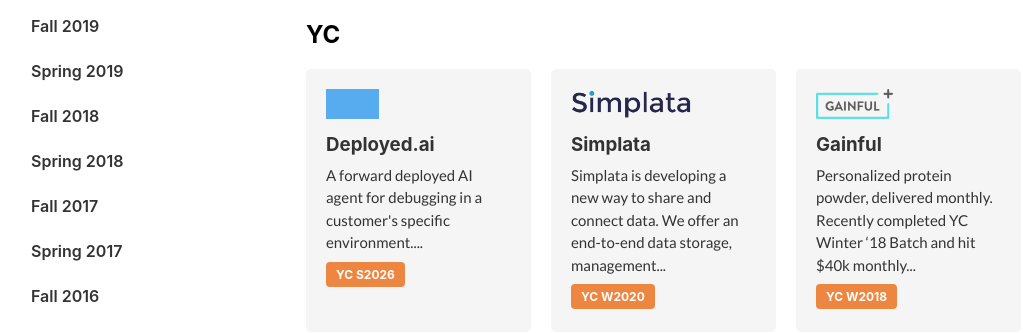
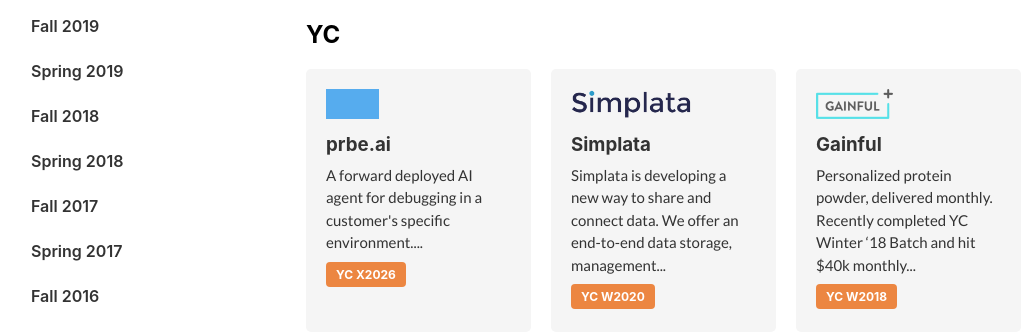
Before and after one commit to Free-Ventures-Cal/website, a React (Create React App) app: page /portfolio in a window 1280 px wide. Shown: the part 980-1313 px from the top of the page, without its empty margins (119-1142 px from the left). Built offline with nearby package versions, Linux system fonts and the light colour scheme.

Commit message:
new humanbased logo, prbe.ai renaming.

```diff
--- a/src/content/portfolio.js
+++ b/src/content/portfolio.js
@@ -64,8 +64,8 @@ import glauconovalabs from "./../assets/portfolio/batches/fall_25/glauconovalabs
 import solace from "./../assets/portfolio/batches/fall_25/solace.jpg";
 import centralcoms from "./../assets/portfolio/batches/spring_26/centralcoms.png";
 import deployedai from "./../assets/portfolio/batches/spring_26/deployedai.png";
-import humanbased from "./../assets/portfolio/batches/spring_26/humanbased.png";
 import regal from "./../assets/portfolio/batches/spring_26/regal.png";
+import humanbased2 from "./../assets/portfolio/batches/spring_26/humanbased2.png";
 
 // photos
 import demilune1 from "./../assets/portfolio/demilune1.jpeg";
@@ -118,8 +118,8 @@ const acquisitionTag = {
   backgroundColor: "#424242",
 };
 
-const ycS2026Tag = {
-  content: "YC S2026",
+const ycX2026Tag = {
+  content: "YC X2026",
   backgroundColor: "#EC8641",
 };
 
@@ -156,7 +156,7 @@ const kickstarterTag = {
 const portfolioContent = {
   tags: {
     acquisitions: [acquisitionTag],
-    yc: [ycS2026Tag, ycW2020Tag, ycW2018Tag, ycS2018Tag, ycS2017Tag, ycS2015Tag],
+    yc: [ycX2026Tag, ycW2020Tag, ycW2018Tag, ycS2018Tag, ycS2017Tag, ycS2015Tag],
     kickstarter: [kickstarterTag],
   },
   batchList: [
@@ -177,17 +177,17 @@ const portfolioContent = {
           ]
         },
         {
-          name: "Deployed.ai",
+          name: "prbe.ai", //renamed from deployed.ai
           description: "A forward deployed AI agent for debugging in a customer's specific environment.",
           track: "accelerator",
           logo: deployedai,
-          tags: [ycS2026Tag]
+          tags: [ycX2026Tag]
         },
         {
           name: "Humanbased",
           description: "Humanbased is building the world's first portable navigation device for the visually impaired. Using CV and LiDAR, we provide hands-free, haptic guidance for precise indoor wayfinding and environmental awareness. We’re replacing canes with vision-parity physical AI.",
           track: "accelerator",
-          logo: humanbased,
+          logo: humanbased2,
           links: [
             {
               address: "https://humanbased.notion.site/acimo",
```
Also changed, not shown: src/assets/portfolio/humanbased2.png (added).
